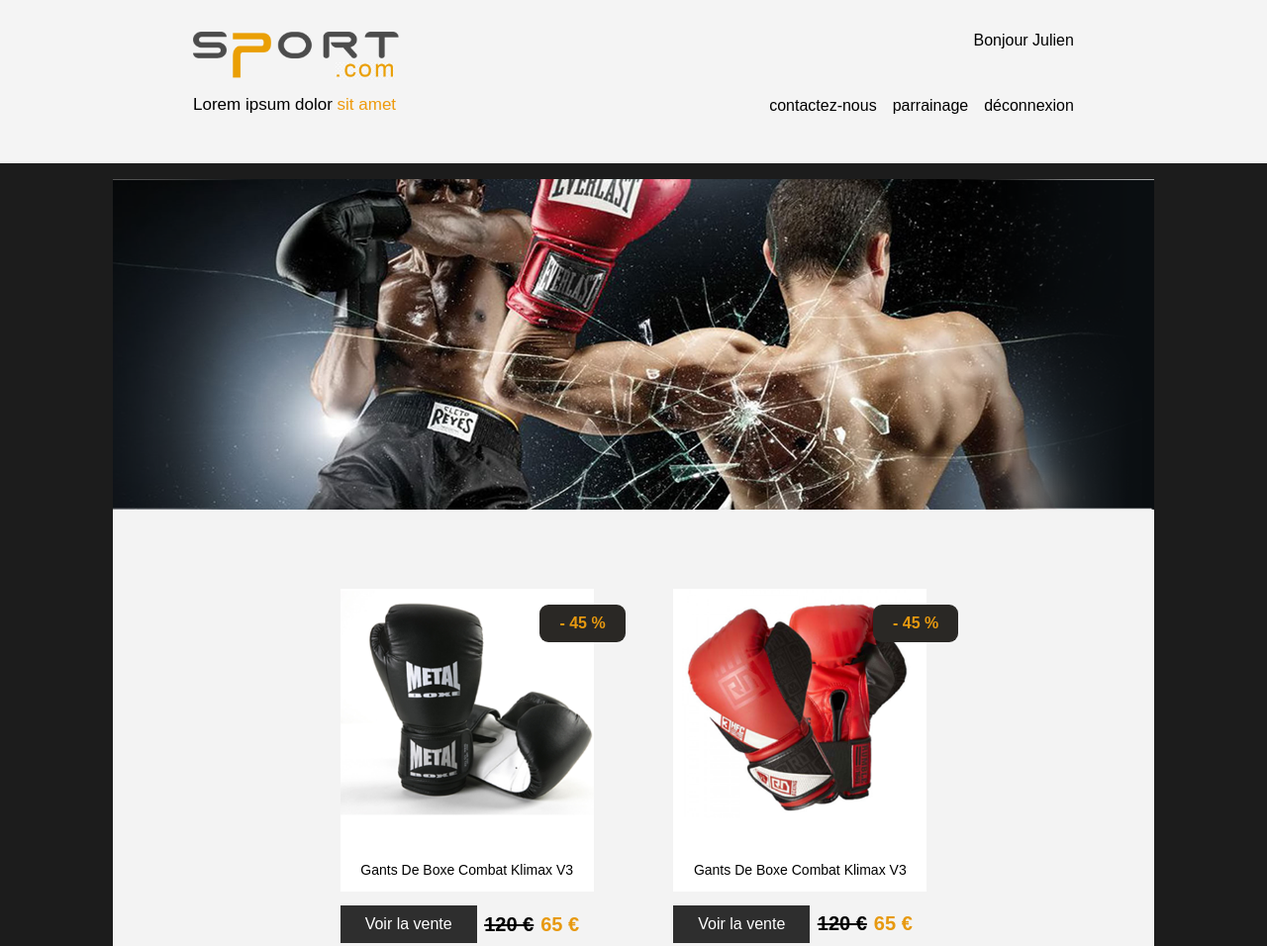
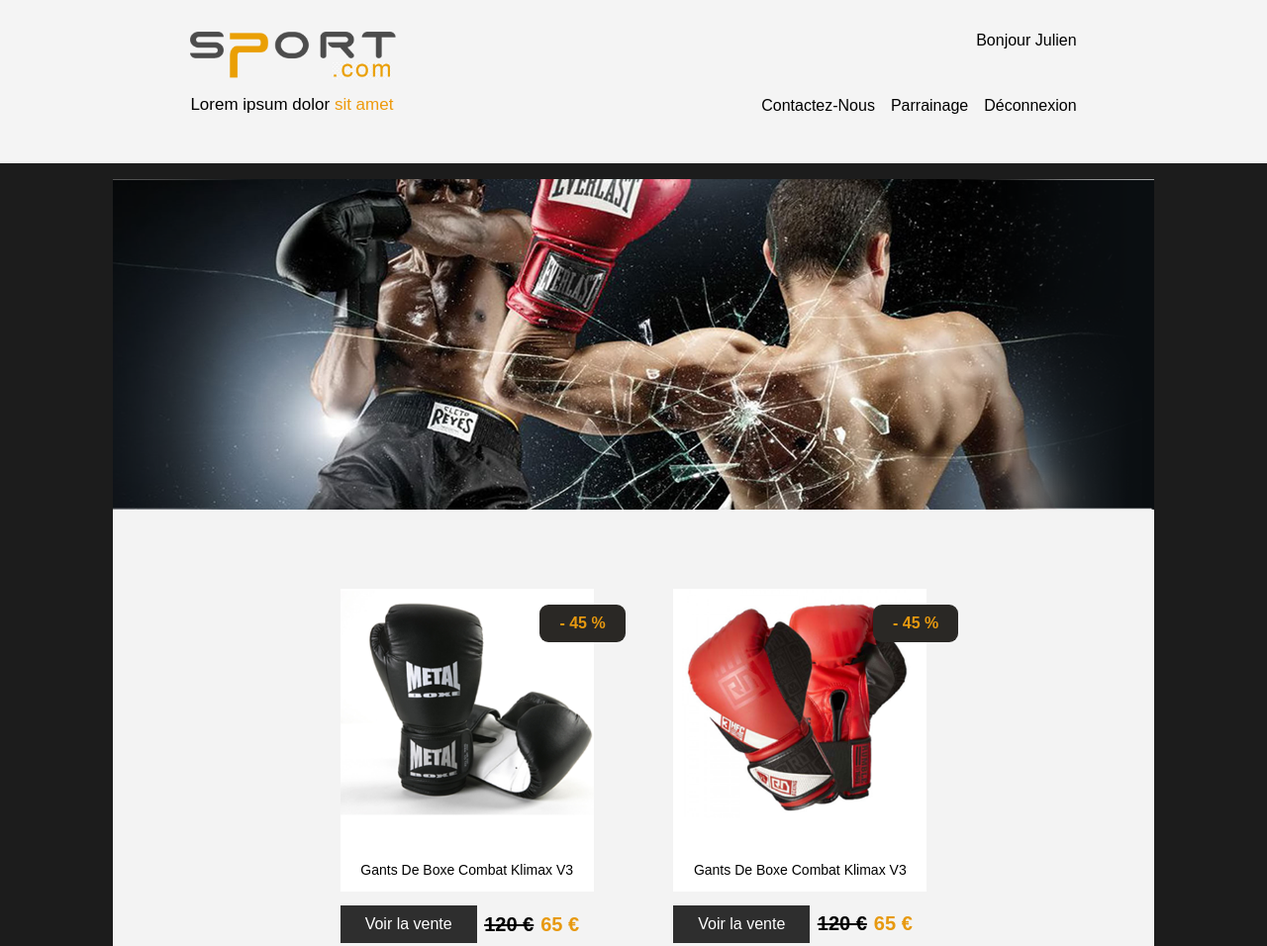
Before and after one commit to MohamedELBERMIL69780/Evaluation-Front-end-Mohamed-EL-BERMIL, a plain HTML site: page Evaluation-Front-End-Mohamed/index.html in a window 1280 px wide. Shown: the top 956 px of the page at 99% size. Drawn offline with Linux system fonts and the light colour scheme.

Commit message:
Update style.css

```diff
--- a/Evaluation-Front-End-Mohamed/css/style.css
+++ b/Evaluation-Front-End-Mohamed/css/style.css
@@ -9,7 +9,7 @@
 
 /* Police d'écriture */
      @font-face {
-      font-family: 'Open Sans';
+      font-family: 'LiberationSans-Bold-webfont.ttf';
       src: url('../fonts/LiberationSans-Regular-webfont.ttf') format('truetype');
       font-weight: normal;
       font-style: normal;
@@ -72,6 +72,7 @@
 .ElementNav a{
     color: black;
     margin-left: 1em;
+    text-transform: capitalize;
 }
 
 .ElementNav a:hover{
```
